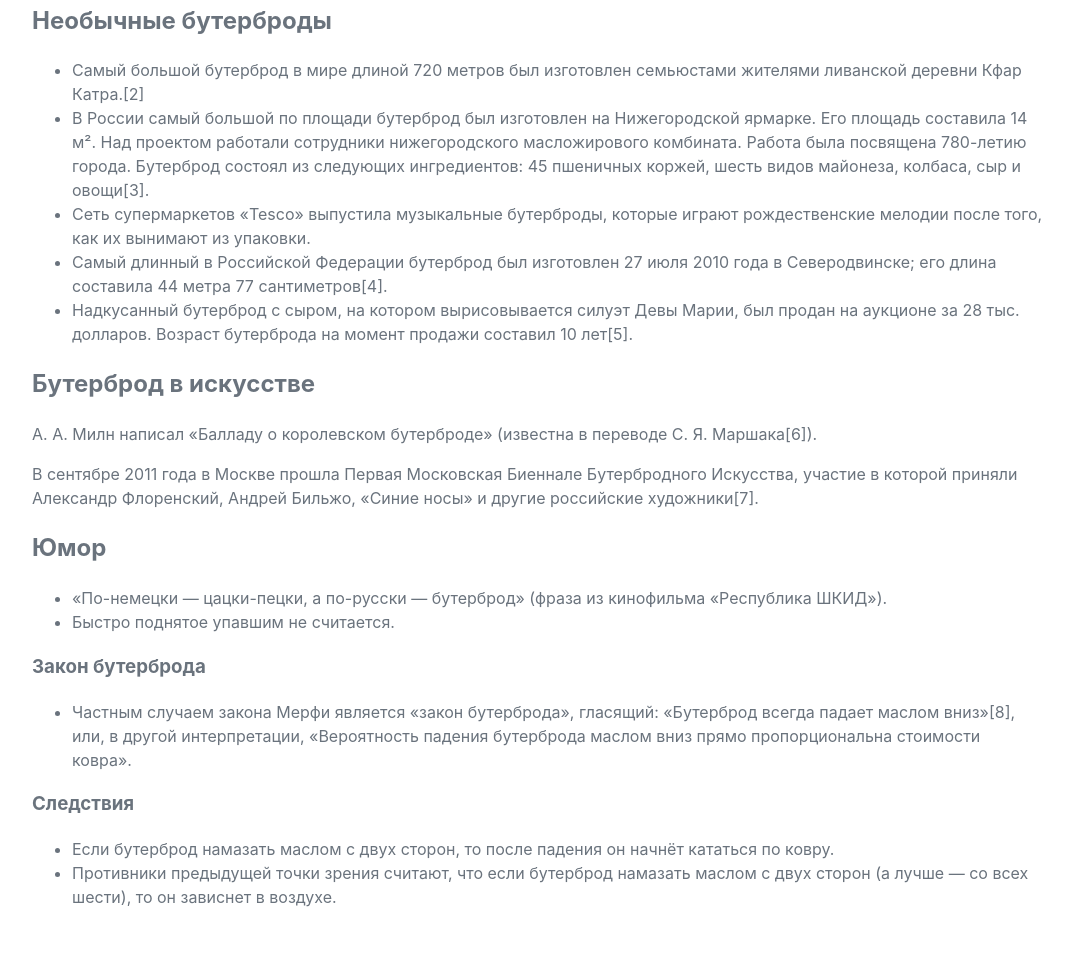
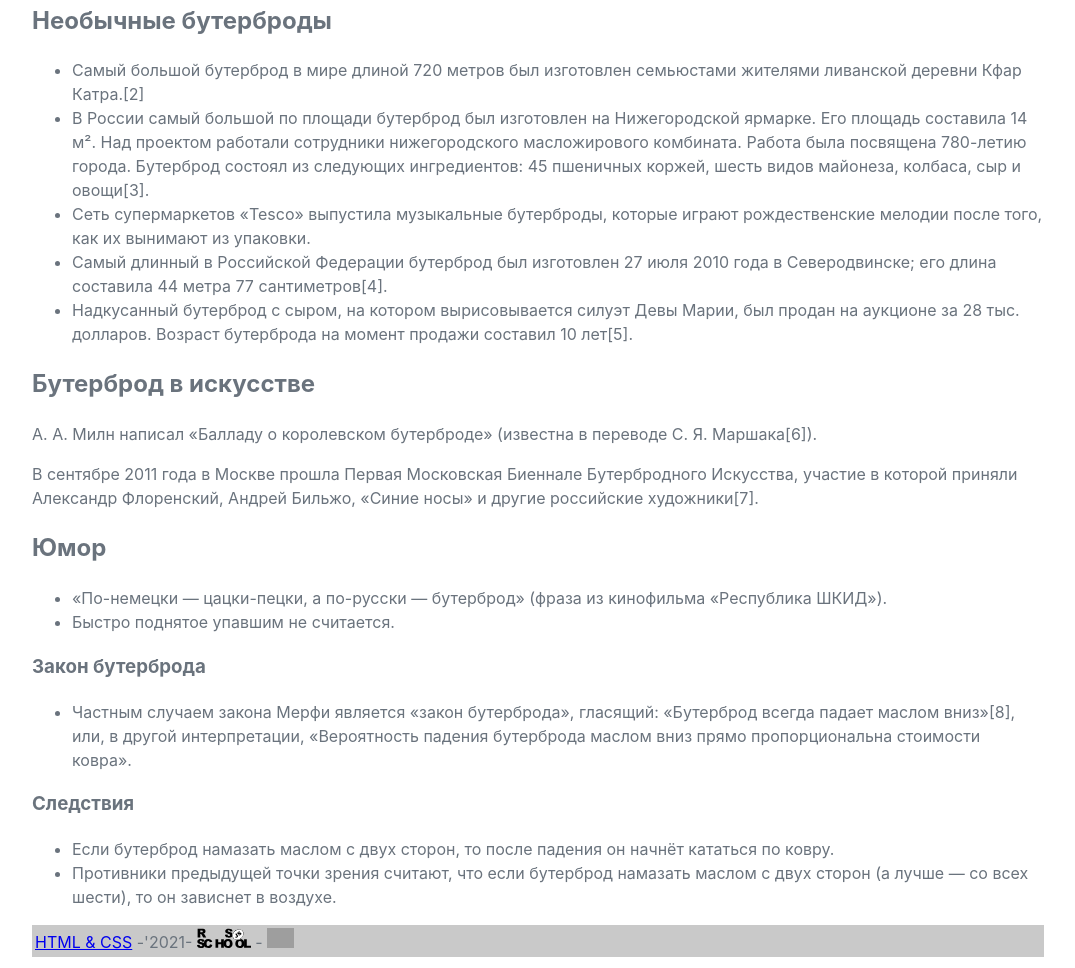
Before and after one commit to Buterbrod/rsschool-cv, a plain HTML site: page index.html in a window 1280 px wide. Shown: the part 3483-4451 px from the top of the page, without its empty margins (102-1177 px from the left). Before the commit the page ends 4419 px from the top, so only its background shows below. Drawn offline with Linux system fonts and the light colour scheme; grey boxes are pictures that could not be loaded.

Commit message:
feat: add footer

```diff
--- a/index.html
+++ b/index.html
@@ -18,6 +18,10 @@
         border: 3px solid rgba(0, 0, 0, 0);
         max-width: 1012px;
         margin: auto;
+      }
+      .footer {
+        border: 3px solid rgba(0, 0, 0, 0);
+        background-color: rgba(0, 0, 0, 0.212);
       }
     </style>
     <title>Document</title>
@@ -293,6 +297,23 @@
           </ul>
         </section>
       </section>
+      <section class="footer">
+        <a href="https://Buterbrod.github.io/rsschool-cv">HTML & CSS</a>
+        -'2021-
+        <a href="https://rs.school/js/"
+          ><img
+            src="pictures/rs_school_js.svg"
+            height="20 px"
+            alt="Rolling Scopes School Logo"
+        /></a>
+        -
+        <a href="https://www.youtube.com/watch?v=hTWKbfoikeg"
+          ><img
+            src="https://upload.wikimedia.org/wikipedia/commons/0/09/YouTube_full-color_icon_%282017%29.svg"
+            alt="Self Presentation"
+            height="20 px"
+        /></a>
+      </section>
     </section>
   </body>
 </html>
```
Also changed, not shown: pictures/rs_school_js.svg (added).
